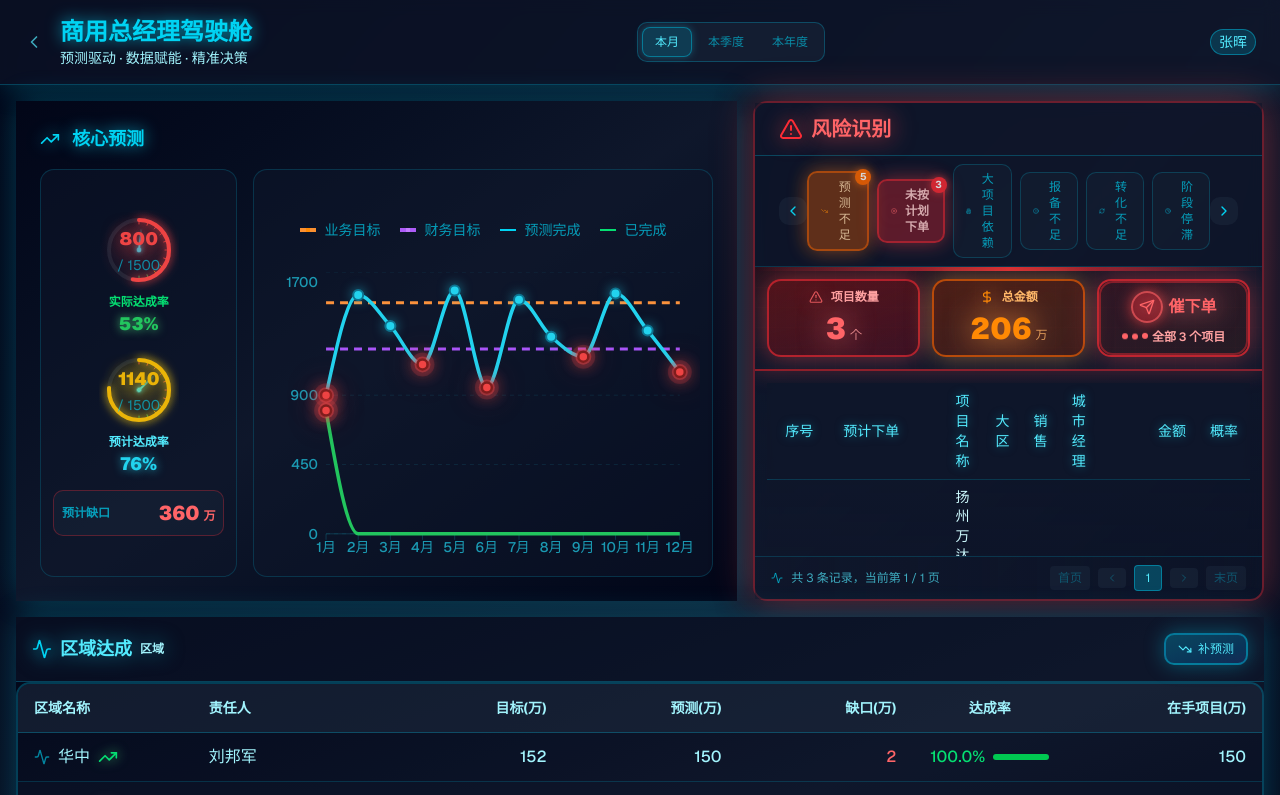
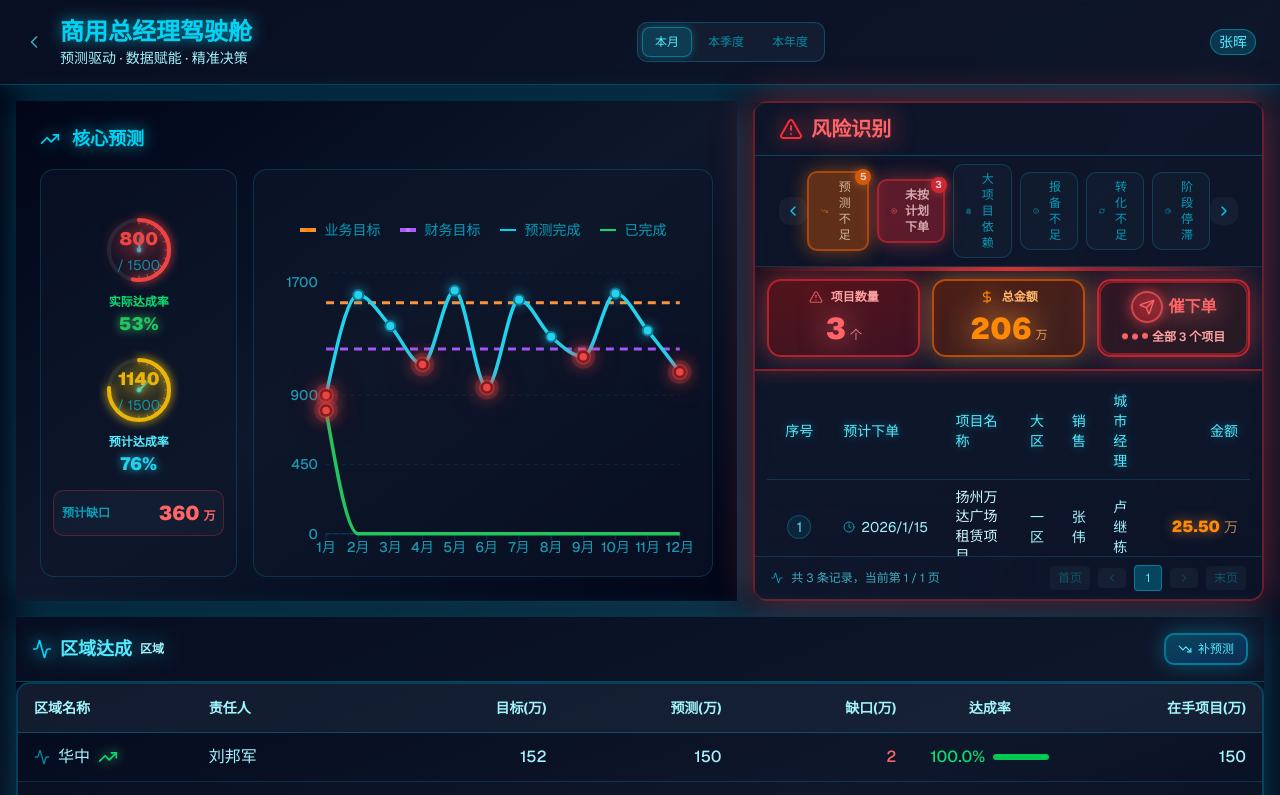
Before and after one commit to navylee1990/coze_jsc, a Next.js app: page /gm in a window 1280 px wide. Shown: the top 795 px of the page. Built offline with nearby package versions, Linux system fonts and the light colour scheme.

Commit message:
fix: 调整所有Tab列数与未按计划下单Tab保持一致

```diff
--- a/src/components/RiskIdentificationPanel.tsx
+++ b/src/components/RiskIdentificationPanel.tsx
@@ -1150,7 +1150,6 @@ export default function RiskIdentificationPanel({
                         <th className={cn('text-left py-2 px-3 font-medium hidden md:table-cell text-cyan-300 drop-shadow-[0_0_5px_rgba(6,182,212,0.5)]')}>销售</th>
                         <th className={cn('text-left py-2 px-3 font-medium hidden md:table-cell text-cyan-300 drop-shadow-[0_0_5px_rgba(6,182,212,0.5)]')}>城市经理</th>
                         <th className={cn('text-right py-2 px-3 font-medium text-cyan-300 drop-shadow-[0_0_5px_rgba(6,182,212,0.5)]')}>金额</th>
-                        <th className={cn('text-right py-2 px-3 font-medium text-cyan-300 drop-shadow-[0_0_5px_rgba(6,182,212,0.5)]')}>概率</th>
                       </tr>
                     </thead>
                     <tbody>
@@ -1203,18 +1202,6 @@ export default function RiskIdentificationPanel({
                               {item.amount.toFixed(2)}
                             </span>
                             <span className={cn('text-sm ml-1 text-orange-300/70')}>万</span>
-                          </td>
-
-                          {/* 概率 */}
-                          <td className={cn('text-right py-2 px-3 text-sm text-cyan-200 align-middle')}>
-                            <span className={cn(
-                              'px-2 py-1 rounded text-xs font-medium',
-                              item.probability === 'high' ? 'bg-green-500/20 text-green-400' :
-                              item.probability === 'medium' ? 'bg-yellow-500/20 text-yellow-400' :
-                              'bg-red-500/20 text-red-400'
-                            )}>
-                              {item.probability === 'high' ? '高' : item.probability === 'medium' ? '中' : '低'}
-                            </span>
                           </td>
                         </tr>
                       ))}
@@ -1698,7 +1685,6 @@ export default function RiskIdentificationPanel({
                     <th className={cn('text-left py-2 px-3 font-medium hidden md:table-cell text-cyan-300 drop-shadow-[0_0_5px_rgba(6,182,212,0.5)]')}>销售</th>
                     <th className={cn('text-left py-2 px-3 font-medium hidden md:table-cell text-cyan-300 drop-shadow-[0_0_5px_rgba(6,182,212,0.5)]')}>城市经理</th>
                     <th className={cn('text-right py-2 px-3 font-medium text-cyan-300 drop-shadow-[0_0_5px_rgba(6,182,212,0.5)]')}>金额</th>
-                    <th className={cn('text-right py-2 px-3 font-medium text-cyan-300 drop-shadow-[0_0_5px_rgba(6,182,212,0.5)]')}>概率</th>
                   </tr>
                 </thead>
                 <tbody>
@@ -1746,17 +1732,6 @@ export default function RiskIdentificationPanel({
                           {item.amount.toFixed(2)}
                         </span>
                         <span className={cn('text-sm ml-1 text-pink-300/70')}>万</span>
-                      </td>
-
-                      <td className={cn('text-right py-2 px-3 text-sm text-cyan-200 align-middle')}>
-                        <span className={cn(
-                          'px-2 py-1 rounded text-xs font-medium',
-                          item.probability === 'high' ? 'bg-green-500/20 text-green-400' :
-                          item.probability === 'medium' ? 'bg-yellow-500/20 text-yellow-400' :
-                          'bg-red-500/20 text-red-400'
-                        )}>
-                          {item.probability === 'high' ? '高' : item.probability === 'medium' ? '中' : '低'}
-                        </span>
                       </td>
                     </tr>
                   ))}
@@ -1883,7 +1858,6 @@ export default function RiskIdentificationPanel({
                 <thead className="sticky top-0 bg-slate-900/95 backdrop-blur-sm z-10">
                   <tr className={cn('text-sm border-b border-cyan-500/30', DASHBOARD_STYLES.cardBorder)}>
                     <th className={cn('text-center py-2 px-3 font-medium w-16 text-cyan-300 drop-shadow-[0_0_5px_rgba(6,182,212,0.5)]')}>序号</th>
-                    <th className={cn('text-left py-2 px-3 font-medium text-cyan-300 drop-shadow-[0_0_5px_rgba(6,182,212,0.5)]')}>项目阶段</th>
                     <th className={cn('text-left py-2 px-3 font-medium text-cyan-300 drop-shadow-[0_0_5px_rgba(6,182,212,0.5)]')}>项目名称</th>
                     <th className={cn('text-left py-2 px-3 font-medium hidden lg:table-cell text-cyan-300 drop-shadow-[0_0_5px_rgba(6,182,212,0.5)]')}>大区</th>
                     <th className={cn('text-left py-2 px-3 font-medium hidden md:table-cell text-cyan-300 drop-shadow-[0_0_5px_rgba(6,182,212,0.5)]')}>销售</th>
@@ -1907,15 +1881,6 @@ export default function RiskIdentificationPanel({
                         </div>
                       </td>
 
-                      <td className={cn('py-2 px-3 text-sm text-cyan-200 align-middle')}>
-                        <span className={cn(
-                          'px-2 py-1 rounded text-xs font-medium',
-                          'bg-emerald-500/20 text-emerald-400'
-                        )}>
-                          {item.projectPhase}
-                        </span>
-                      </td>
-
                       <td className={cn('py-2 px-3 text-sm', DASHBOARD_STYLES.textSecondary, 'align-middle')}>
                         <div className="font-medium leading-snug text-cyan-100">{item.name}</div>
                       </td>
@@ -2079,7 +2044,6 @@ export default function RiskIdentificationPanel({
                 <thead className="sticky top-0 bg-slate-900/95 backdrop-blur-sm z-10">
                   <tr className={cn('text-sm border-b border-cyan-500/30', DASHBOARD_STYLES.cardBorder)}>
                     <th className={cn('text-center py-2 px-3 font-medium w-16 text-cyan-300 drop-shadow-[0_0_5px_rgba(6,182,212,0.5)]')}>序号</th>
-                    <th className={cn('text-left py-2 px-3 font-medium text-cyan-300 drop-shadow-[0_0_5px_rgba(6,182,212,0.5)]')}>项目阶段</th>
                     <th className={cn('text-left py-2 px-3 font-medium text-cyan-300 drop-shadow-[0_0_5px_rgba(6,182,212,0.5)]')}>项目名称</th>
                     <th className={cn('text-left py-2 px-3 font-medium hidden lg:table-cell text-cyan-300 drop-shadow-[0_0_5px_rgba(6,182,212,0.5)]')}>大区</th>
                     <th className={cn('text-left py-2 px-3 font-medium hidden md:table-cell text-cyan-300 drop-shadow-[0_0_5px_rgba(6,182,212,0.5)]')}>销售</th>
@@ -2103,15 +2067,6 @@ export default function RiskIdentificationPanel({
                         </div>
                       </td>
 
-                      <td className={cn('py-2 px-3 text-sm text-cyan-200 align-middle')}>
-                        <span className={cn(
-                          'px-2 py-1 rounded text-xs font-medium',
-                          'bg-amber-500/20 text-amber-400'
-                        )}>
-                          {item.projectPhase}
-                        </span>
-                      </td>
-
                       <td className={cn('py-2 px-3 text-sm', DASHBOARD_STYLES.textSecondary, 'align-middle')}>
                         <div className="font-medium leading-snug text-cyan-100">{item.name}</div>
                       </td>
```
